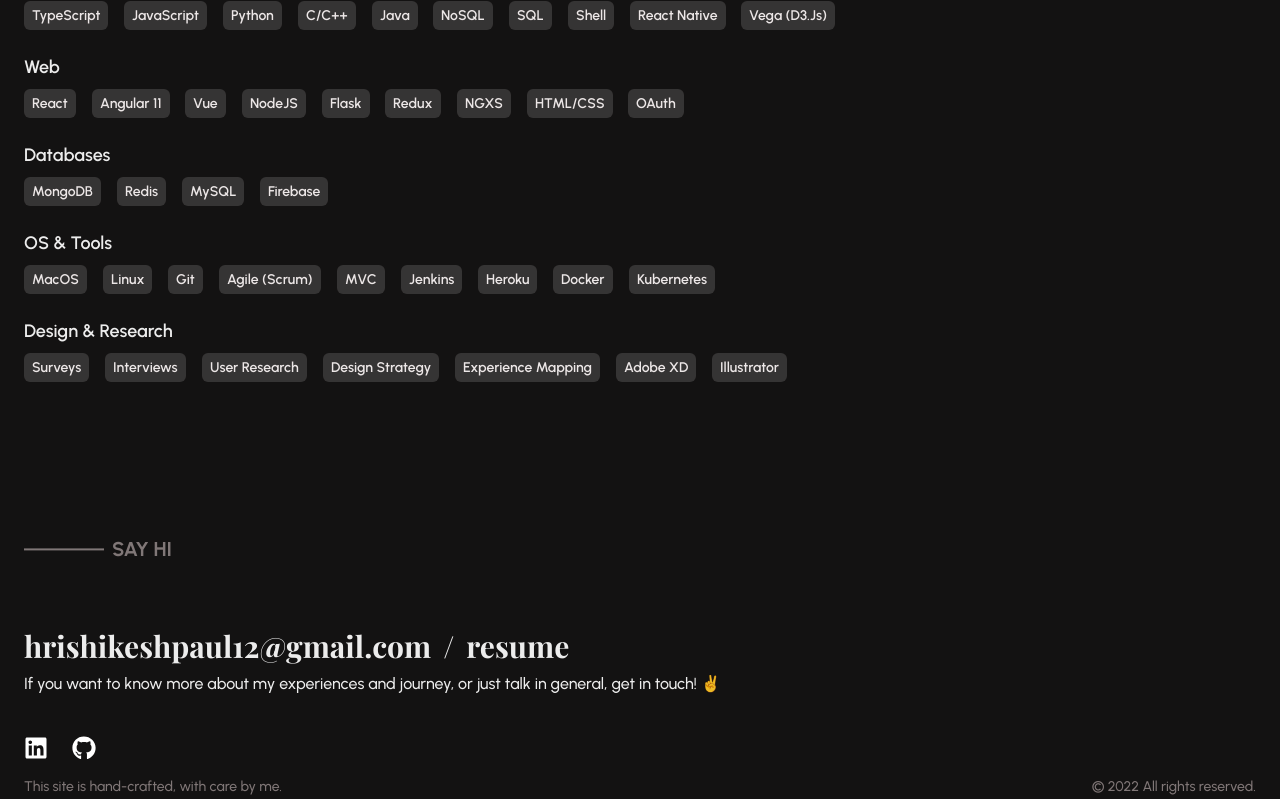
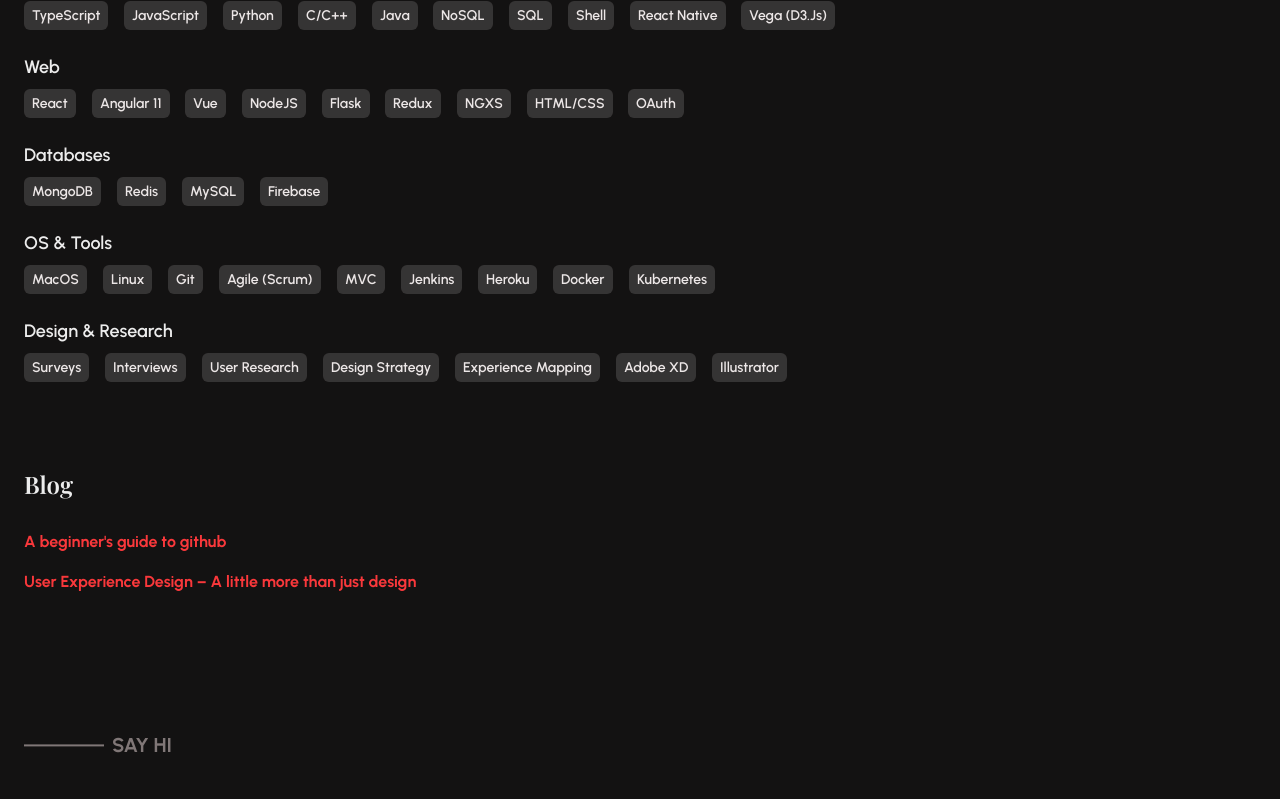
Before and after one commit to hrishikeshpaul/portfolio-template-v2, a React (Create React App) app: page / in a window 1280 px wide. Shown: the part 5164-5963 px from the top of the page. Built offline with nearby package versions, Linux system fonts and the light colour scheme.

Commit message:
chore: added blogs

```diff
--- a/src/content/about-summary/about-summary-config.json
+++ b/src/content/about-summary/about-summary-config.json
@@ -96,5 +96,15 @@
                 "Illustrator"
             ]
         }
+    ],
+    "blog": [
+        {
+            "title": "A beginner's guide to github",
+            "link": "https://hrishikeshpaul12.medium.com/a-beginners-guide-to-github-a811e662a777"
+        },
+        {
+            "title": "User Experience Design – A little more than just design",
+            "link": "https://hrishikeshpaul12.medium.com/user-experience-design-a-little-more-than-just-design-afdb941aeb5"
+        }
     ]
 }
--- a/src/pages/about-summary/AboutSummary.tsx
+++ b/src/pages/about-summary/AboutSummary.tsx
@@ -3,9 +3,11 @@ import { FC } from "react";
 import { Box, Flex, Heading, Text, Image } from "@chakra-ui/react";
 
 import { configs, Content, MarkdownFile, useContent } from "shared/content/Content";
+import { Blog } from "pages/about-summary/blog/Blog";
+import { Education } from "pages/about-summary//education/Education";
+import { Experience } from "pages/about-summary/experience/Experience";
 import { Skills } from "pages/about-summary//skills/Skills";
-import { Education } from "pages/about-summary//education/Education";
-import { Experience } from "pages/about-summary/experience/Expeirence";
+
 
 export const AboutSummary: FC = () => {
     const content = useContent(MarkdownFile.AboutSummary);
@@ -44,6 +46,9 @@ export const AboutSummary: FC = () => {
             <Box pt="16">
                 <Skills />
             </Box>
+            <Box pt="16">
+                <Blog />
+            </Box>
         </Box>
     );
 };
--- /dev/null
+++ b/src/pages/about-summary/blog/Blog.tsx
@@ -0,0 +1,26 @@
+import { FC } from "react";
+
+import { Button, Box } from "@chakra-ui/react";
+
+import { ArticleTitle } from "pages/about-summary/common/title/Title";
+import { configs } from "shared/content/Content";
+
+export const Blog: FC = () => {
+    return (
+        <>
+            <ArticleTitle title="Blog" />
+            <br />
+            {configs.aboutSummary.blog.map((item) => (
+                <Box py="2">
+                    <Button
+                        onClick={() => window.open(item.link, "_blank")}
+                        variant="link"
+                        key={`blog-item-${item.title}`}
+                    >
+                        {item.title}
+                    </Button>
+                </Box>
+            ))}
+        </>
+    );
+};
--- a/src/pages/about-summary/common/expandable/Expandable.tsx
+++ b/src/pages/about-summary/common/expandable/Expandable.tsx
@@ -1,14 +1,6 @@
 import { FC, useEffect, useState, useMemo } from "react";
 
-import {
-    Box,
-    Button,
-    AccordionButton,
-    AccordionPanel,
-    Text,
-    Flex,
-    UnorderedList,
-} from "@chakra-ui/react";
+import { Box, Button, AccordionButton, AccordionPanel, Text, Flex, UnorderedList } from "@chakra-ui/react";
 import { SectionTitle } from "../title/Title";
 
 interface Props {
@@ -56,7 +48,7 @@ export const Expandable: FC<Props> = ({ expanded, id, idx, title, subTitle, date
                 display="block"
             >
                 <SectionTitle title={title} fontWeight="semibold" />
-                <Text data-aos="fade-left">{subTitle}</Text>
+                <Text data-aos="fade">{subTitle}</Text>
                 <Text color="gray" data-aos="fade-up" fontSize="sm" fontWeight="semibold">
                     {date}
                 </Text>
--- a/src/pages/about-summary/common/title/Title.tsx
+++ b/src/pages/about-summary/common/title/Title.tsx
@@ -1,10 +1,18 @@
 import { FC } from "react";
 
-import { StyleProps, Text } from "@chakra-ui/react";
+import { Heading, StyleProps, Text } from "@chakra-ui/react";
 
 interface Props extends StyleProps {
     title: string;
 }
+
+export const ArticleTitle: FC<Props> = ({ title, ...props }) => {
+    return (
+        <Heading fontSize="2xl" fontWeight="semibold" {...props} data-aos="fade-down">
+            {title}
+        </Heading>
+    );
+};
 
 export const SectionTitle: FC<Props> = ({ title, ...props }) => {
     return (
--- a/src/pages/about-summary/education/Education.tsx
+++ b/src/pages/about-summary/education/Education.tsx
@@ -1,17 +1,17 @@
 import { FC, useState } from "react";
 
-import { Accordion, AccordionItem, Heading } from "@chakra-ui/react";
+import { Accordion, AccordionItem } from "@chakra-ui/react";
 import { configs } from "shared/content/Content";
 import { Expandable } from "pages/about-summary/common/expandable/Expandable";
+import { ArticleTitle } from "pages/about-summary/common/title/Title";
 
 export const Education: FC = () => {
     const [educationExpanded, setEducationExpanded] = useState<number[]>([]);
 
     return (
         <>
-            <Heading fontSize="2xl" fontWeight="semibold">
-                Education
-            </Heading>
+            <ArticleTitle title="Education" />
+
             <br />
 
             <Accordion pt="2" allowMultiple index={educationExpanded} id="education">
--- a/src/pages/about-summary/experience/Expeirence.tsx
+++ b/src/pages/about-summary/experience/Experience.tsx
@@ -1,17 +1,17 @@
 import { FC, useState } from "react";
 
-import { Accordion, AccordionItem, Heading } from "@chakra-ui/react";
+import { Accordion, AccordionItem } from "@chakra-ui/react";
+
 import { configs } from "shared/content/Content";
 import { Expandable } from "pages/about-summary/common/expandable/Expandable";
+import { ArticleTitle } from "pages/about-summary/common/title/Title";
 
 export const Experience: FC = () => {
     const [experiencesExpanded, setExperiencesExpanded] = useState<number[]>([]);
 
     return (
         <>
-            <Heading fontSize="2xl" fontWeight="semibold">
-                Experiences
-            </Heading>
+            <ArticleTitle title="Experiences" />
             <br />
             <Accordion pt="2" allowMultiple index={experiencesExpanded}>
                 {configs.aboutSummary.experiences.map((exp, idx) => (
--- a/src/pages/about-summary/skills/Skills.tsx
+++ b/src/pages/about-summary/skills/Skills.tsx
@@ -1,17 +1,16 @@
 import { FC } from "react";
 
-import { Box, Heading } from "@chakra-ui/react";
+import { Box } from "@chakra-ui/react";
 
 import { configs } from "shared/content/Content";
 import { Tags } from "shared/tags/Tags";
-import { SectionTitle } from "../common/title/Title";
+import { ArticleTitle, SectionTitle } from "../common/title/Title";
 
 export const Skills: FC = () => {
     return (
         <>
-            <Heading fontSize="2xl" fontWeight="semibold" pb="2">
-                Skills
-            </Heading>
+            <ArticleTitle title="Skills" pb="2" />
+
             <br />
             {configs.aboutSummary.skills.map((skill) => (
                 <Box p="0" mb="4" key={`skills-${skill.title}`}>
```
